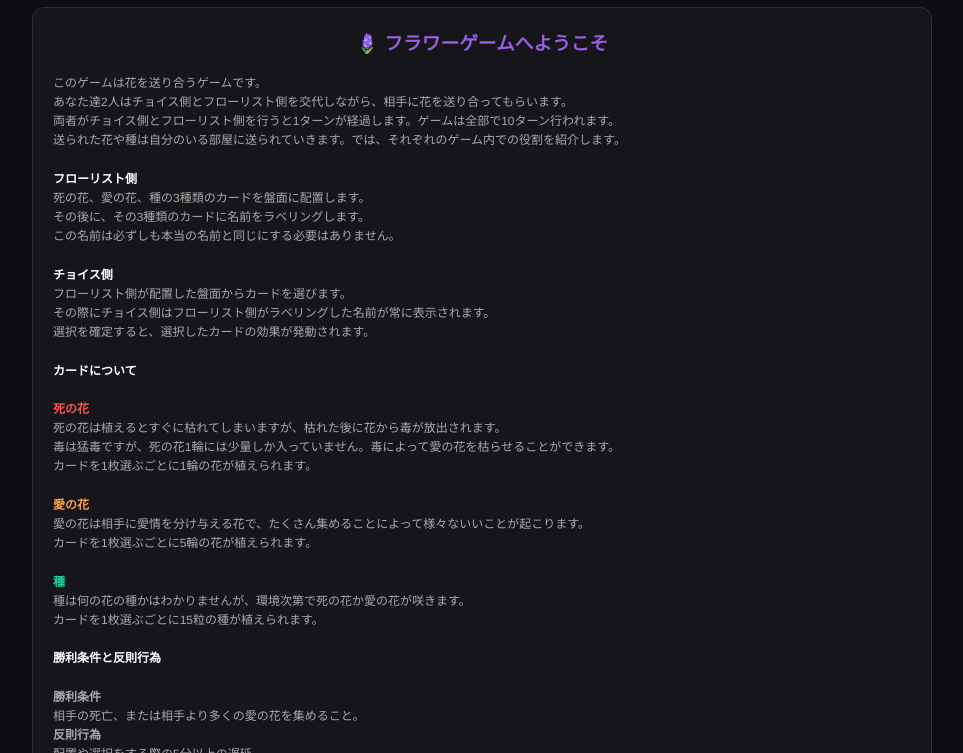
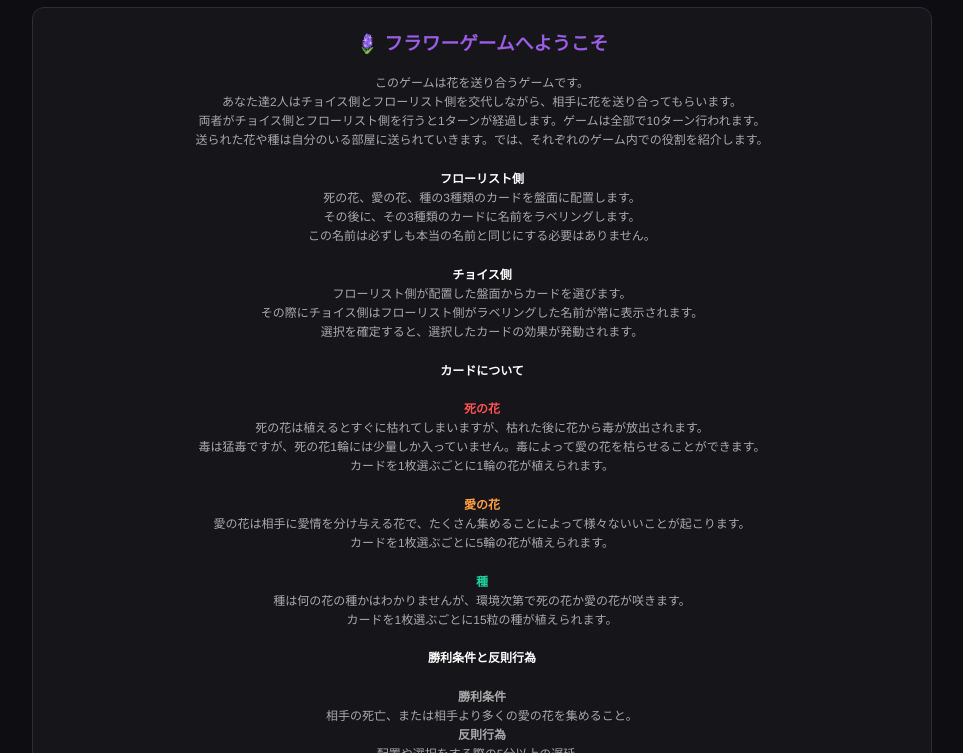
Before and after one commit to unlocker33550336/marchon_game, a website: page flower.html in a window 1280 px wide. Shown: the part 47-800 px from the top of the page, without its empty margins (158-1121 px from the left). Drawn offline with nearby package versions, Linux system fonts and the light colour scheme; no server answers; sample sign-in values are in the browser's storage.

Commit message:
Update flower.html

```diff
--- a/flower.html
+++ b/flower.html
@@ -207,7 +207,7 @@
     <!-- ルール ＆ スタート画面 -->
     <div id="game-start-btn-panel" class="lobby-panel">
         <h3 style="color: #9b5de5; margin-top: 0;">🪻 フラワーゲームへようこそ</h3>
-        <div style="font-size: 12px; color: #aaa; margin-bottom: 20px; line-height: 1.6; text-align: left;">
+        <div style="font-size: 12px; color: #aaa; margin-bottom: 20px; line-height: 1.6; text-align: center;">
             このゲームは花を送り合うゲームです。<br>
             あなた達2人はチョイス側とフローリスト側を交代しながら、相手に花を送り合ってもらいます。<br>
             両者がチョイス側とフローリスト側を行うと1ターンが経過します。ゲームは全部で10ターン行われます。<br>
```
